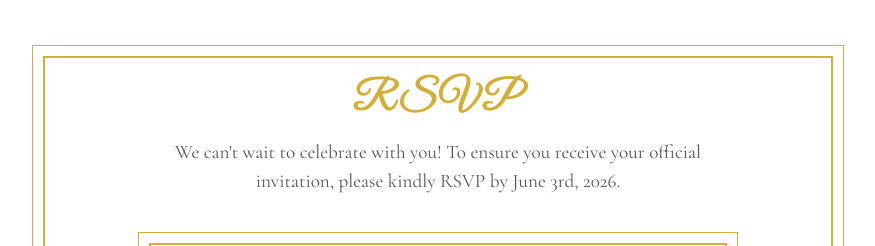
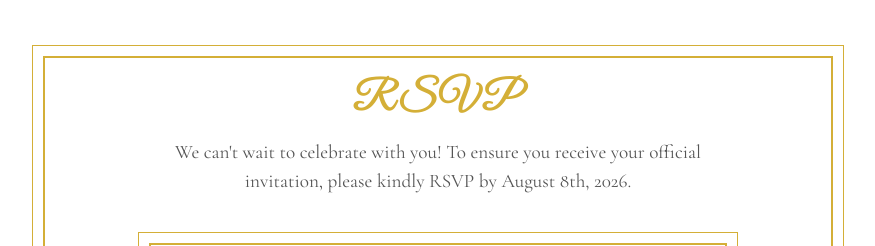
Before and after one commit to shaunfitzgarald/tylarandtim, a React (Vite) app: page / in a window 1280 px wide. Shown: the part 840-1086 px from the top of the page, without its empty margins (202-1077 px from the left). Built offline with nearby package versions, Linux system fonts and the light colour scheme; no server answers; the database is empty.

Commit message:
docs: update RSVP deadline to August 8th, 2026 on homepage

```diff
--- a/src/pages/Home.jsx
+++ b/src/pages/Home.jsx
@@ -42,7 +42,7 @@ const Home = () => {
                                 RSVP
                             </Typography>
                             <Typography variant="body1" sx={{ fontSize: '1.2rem', color: '#555', maxWidth: '600px', mx: 'auto' }}>
-                                We can't wait to celebrate with you! To ensure you receive your official invitation, please kindly RSVP by June 3rd, 2026.
+                                We can't wait to celebrate with you! To ensure you receive your official invitation, please kindly RSVP by August 8th, 2026.
                             </Typography>
                             {/* <Box sx={{ display: 'flex', justifyContent: 'center', mt: 2 }}>
                                 <GeometricBorder sx={{
```
